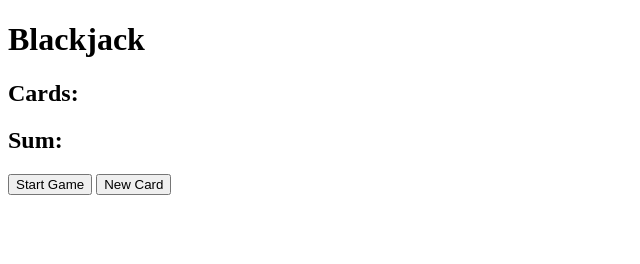
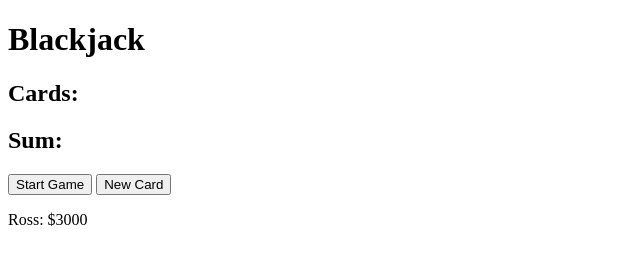
Before and after one commit to rlcoley/blackjack, a plain HTML site: page blackjack-js/index.html in a window 1280 px wide. Shown: the whole page, without its empty margins (0-640 px from the left). Drawn offline with Linux system fonts and the light colour scheme.

Commit message:
added player p tag with id

```diff
--- a/blackjack-js/index.html
+++ b/blackjack-js/index.html
@@ -18,6 +18,7 @@
 
     <button onclick="startGame()" >Start Game</button>
     <button onclick="newCard()">New Card</button>
+    <p id="player-el"></p>
     <script src="index.js"></script>
 </body>
 </html>
```
